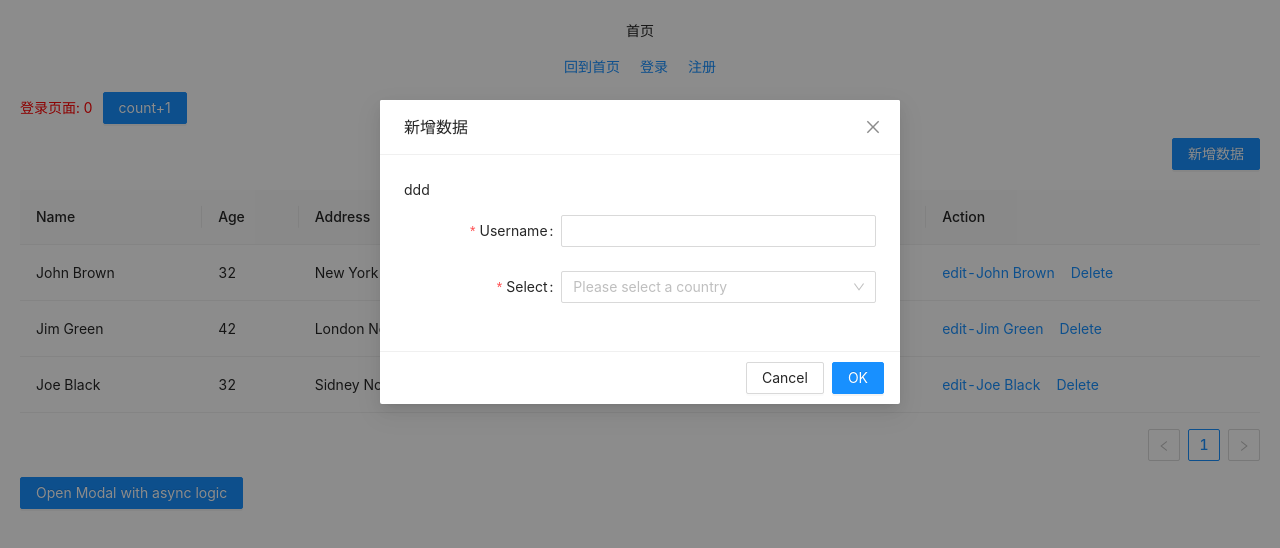
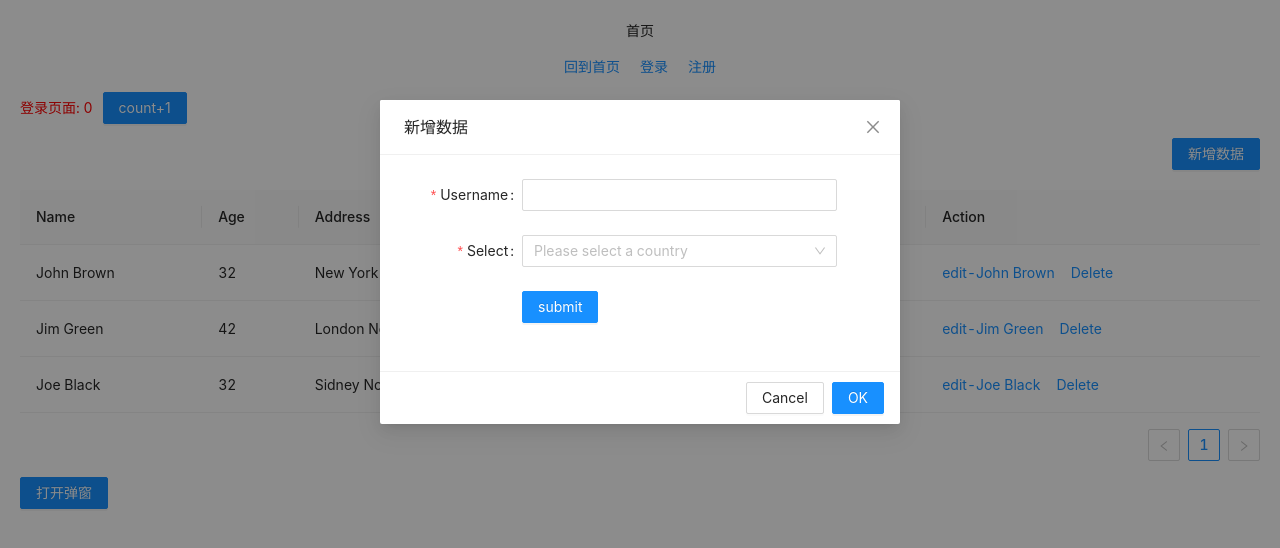
Before and after one commit to zilinglong/my-react-app, a React app: page /login in a window 1280 px wide. Both pictures are taken after a click on the button "新增数据". Shown: the top 548 px of the page. Built offline with nearby package versions, Linux system fonts and the light colour scheme.

Commit message:
improvement: 代码完善

```diff
--- a/src/index.js
+++ b/src/index.js
@@ -1,6 +1,6 @@
 import React from 'react';
 import ReactDOM from 'react-dom';
-import './index.css';
+import './index.scss';
 import App from './App';
 import reportWebVitals from './reportWebVitals';
 
--- a/src/index.css
+++ b/src/index.scss
@@ -1,3 +1,4 @@
+@import './styles/mixin.scss';
 body {
   margin: 0;
   padding: 20px;
@@ -12,3 +13,7 @@ code {
   font-family: source-code-pro, Menlo, Monaco, Consolas, 'Courier New',
     monospace;
 }
+.form {
+  width: 100%;
+  // @include flex();
+}
--- a/src/views/Login/components/Dialog/index.js
+++ b/src/views/Login/components/Dialog/index.js
@@ -23,19 +23,21 @@ class DialogCreateEdit extends Component {
       type: nextProps.type
     });
   }
-  showModal = () => {
-    this.setVisible(true);
-  };
   setVisible = (value) => {
     this.setState({
       visible: value
     });
-  }
+  };
+  showModal = () => {
+    this.setVisible(true);
+  };
   handleOk = () => {
+    console.log('handleOk');
     this.setVisible(false);
   };
 
   handleCancel = () => {
+    console.log('handleCancel');
     this.setVisible(false);
   };
 
@@ -49,14 +51,19 @@ class DialogCreateEdit extends Component {
 
   render() {
     const { visible, type } = this.state;
+    // 设置label和表单区域占据的宽度
+    const labelCol = 6;
     const layout = {
-      labelCol: { span: 8 },
+      labelCol: { span: labelCol },
       wrapperCol: { span: 16 },
+    };
+    const tailLayout = {
+      wrapperCol: { offset: labelCol, span: 16 },
     };
     return (
       <div>
         <Button type="primary" onClick={this.showModal}>
-          Open Modal with async logic
+          打开弹窗
         </Button>
         <Modal
           title={`${type === 'create' ? '新增' : '编辑'}数据`}
@@ -64,10 +71,11 @@ class DialogCreateEdit extends Component {
           onOk={this.handleOk}
           onCancel={this.handleCancel}
         >
-          <p>ddd</p>
+          <section className="form-container">
             <Form
               {...layout}
               name="basic"
+              className="form"
               initialValues={{ remember: true }}
               onFinish={this.onFinish}
               onFinishFailed={this.onFinishFailed}
@@ -91,7 +99,14 @@ class DialogCreateEdit extends Component {
                   <Option value="usa">U.S.A</Option>
                 </Select>
               </Form.Item>
+              <Form.Item
+                {...tailLayout}
+              >
+                <Button type="primary" htmlType="submit">submit</Button>
+              </Form.Item>
             </Form>
+          </section>
+
         </Modal>
       </div>
     );
--- a/src/views/Login/index.scss
+++ b/src/views/Login/index.scss
@@ -9,3 +9,6 @@
 .btn-add {
   margin-left: 10px;
 }
+.form-container {
+  @include flex();
+}
```
Lines whose indentation alone changed are shown as unchanged.
